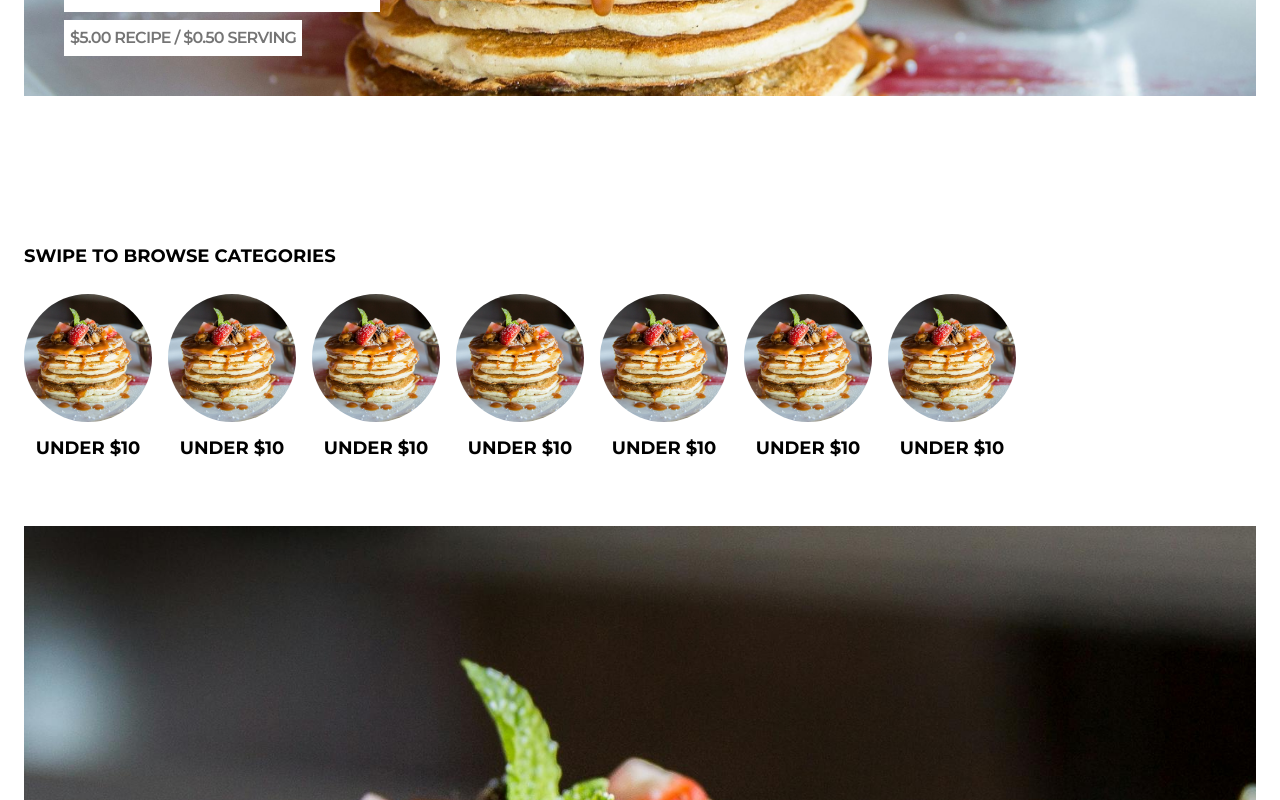
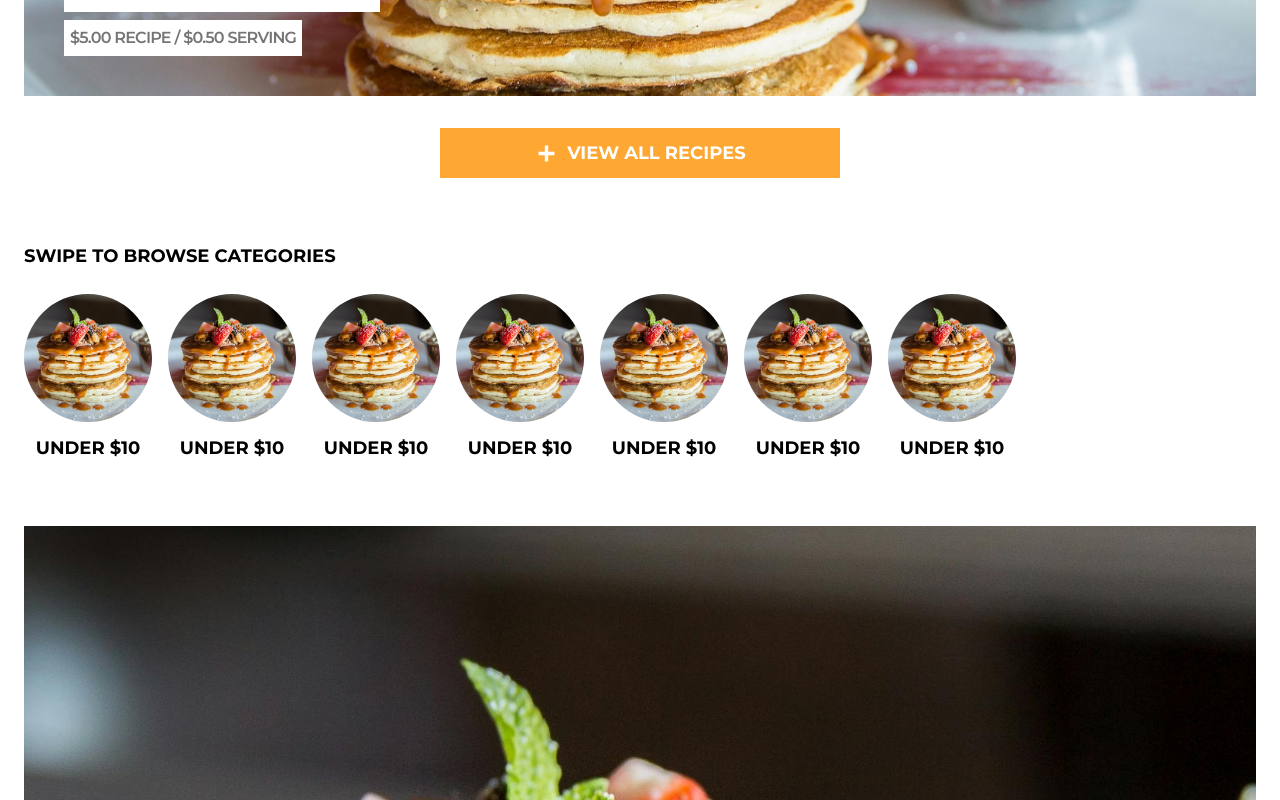
Before and after one commit to darwin-dev-diaz/recipe-site, a React (Vite) app: page / in a window 1280 px wide. Shown: the part 1000-1800 px from the top of the page. Built offline with nearby package versions, Linux system fonts and the light colour scheme.

Commit message:
Fix the button

```diff
--- a/src/components/primatives/Button.jsx
+++ b/src/components/primatives/Button.jsx
@@ -10,7 +10,7 @@ function Button(props) {
     : null;
   return (
     <button
-      className={`flex items-center ${props.width ? props.width : "w-full"} ${props.height ? props.height : ""} justify-center gap-2 bg-${props.color} p-5 text-lg font-bold uppercase text-${props.textColor} ${props.extraCss}`}
+      className={`flex items-center ${props.width ? props.width : "w-full"} ${props.height ? props.height : ""} justify-center gap-2 bg-[var(--${props.color})] p-5 text-lg font-bold uppercase text-${props.textColor} ${props.extraCss}`}
     >
       {svg}
       {props.text}
--- a/src/pages/HomeScreen.jsx
+++ b/src/pages/HomeScreen.jsx
@@ -36,7 +36,7 @@ function HomeScreen() {
         <Button
           width="max-w-[400px] w-full"
           height="h-[50px]"
-          color="dark-orange"
+          color="light-orange"
           textColor="white"
           text="View all recipes"
           extraCss="mx-auto"
```
